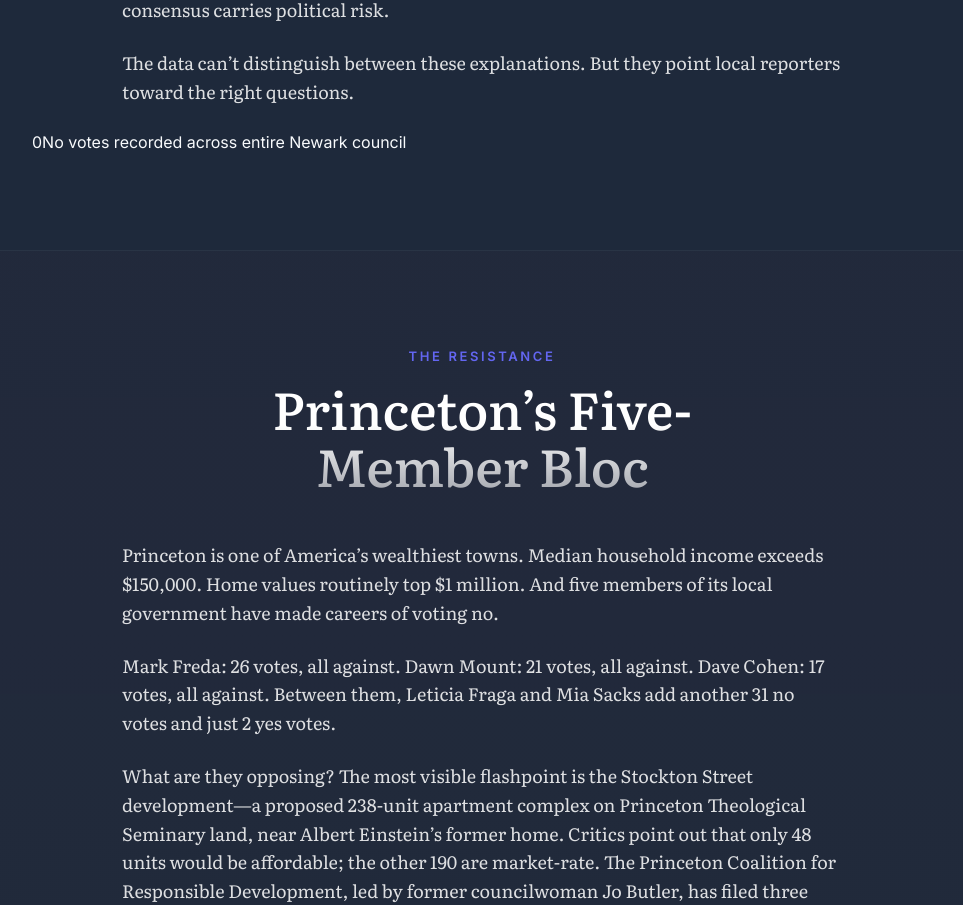
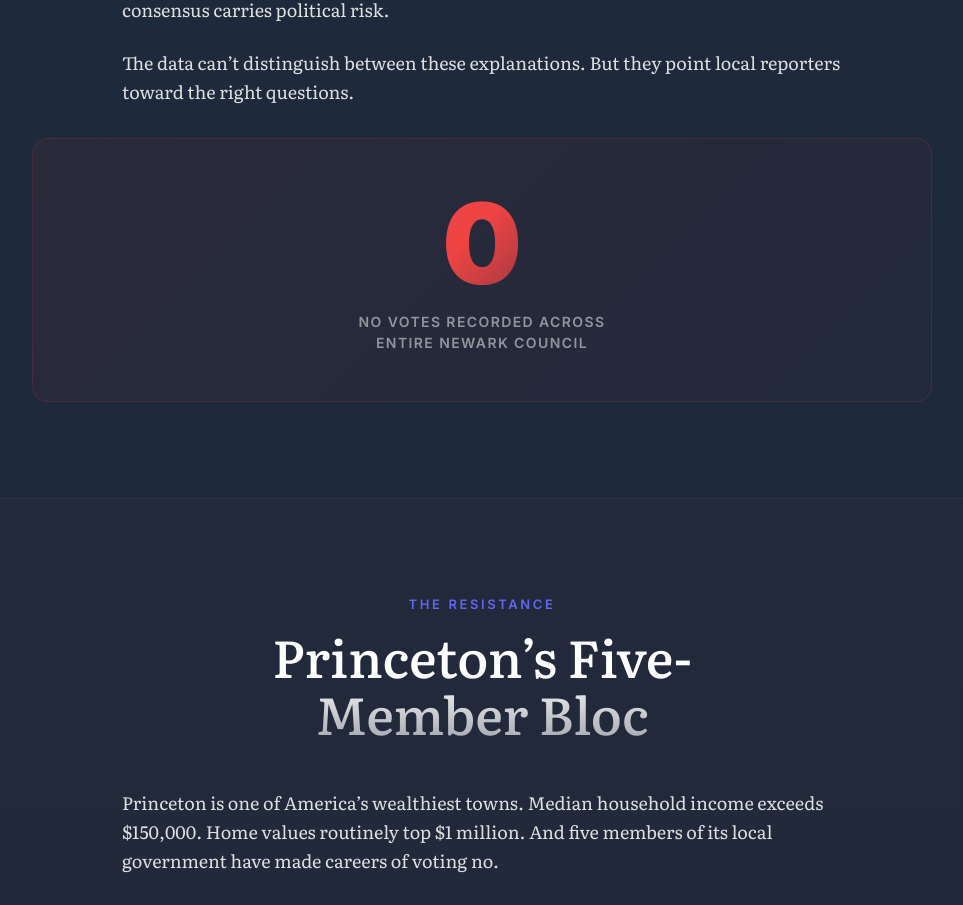
Before and after one commit to hamletsunil/the-district, a Next.js app: page /articles/vote-tracker in a window 1280 px wide. Shown: the part 2400-3305 px from the top of the page, without its empty margins (158-1121 px from the left). Built offline with nearby package versions, Linux system fonts and the light colour scheme.

Commit message:
Add CI workflow and fix unstyled Newark callout in vote tracker (#3)
- Add .github/workflows/ci.yml that runs tests and build on PRs
- Add missing CSS for .vote-newark-* classes (highlight, stat, big, label)
  that were referenced in JSX but had no styles defined

```diff
--- a/src/styles/articles/vote-tracker.css
+++ b/src/styles/articles/vote-tracker.css
@@ -502,6 +502,44 @@
   color: rgba(255, 255, 255, 0.5);
 }
 
+/* Newark Highlight Callout */
+.vote-newark-highlight {
+  display: flex;
+  justify-content: center;
+  padding: 3rem 2rem;
+  background: linear-gradient(135deg, rgba(239, 68, 68, 0.06) 0%, rgba(239, 68, 68, 0.02) 100%);
+  border: 1px solid rgba(239, 68, 68, 0.15);
+  border-radius: 16px;
+  margin-top: 2rem;
+}
+
+.vote-newark-stat {
+  display: flex;
+  flex-direction: column;
+  align-items: center;
+  gap: 0.75rem;
+  text-align: center;
+}
+
+.vote-newark-big {
+  font-size: clamp(4rem, 10vw, 7rem);
+  font-weight: 900;
+  line-height: 1;
+  background: linear-gradient(135deg, #ef4444 40%, rgba(239, 68, 68, 0.6) 100%);
+  -webkit-background-clip: text;
+  -webkit-text-fill-color: transparent;
+  background-clip: text;
+}
+
+.vote-newark-label {
+  font-size: var(--type-small);
+  font-weight: 600;
+  text-transform: uppercase;
+  letter-spacing: var(--tracking-wide);
+  color: rgba(255, 255, 255, 0.5);
+  max-width: 280px;
+}
+
 /* Yes/No Section backgrounds */
 .vote-yes-section {
   background: linear-gradient(180deg, rgba(34, 197, 94, 0.02) 0%, transparent 100%);
```
